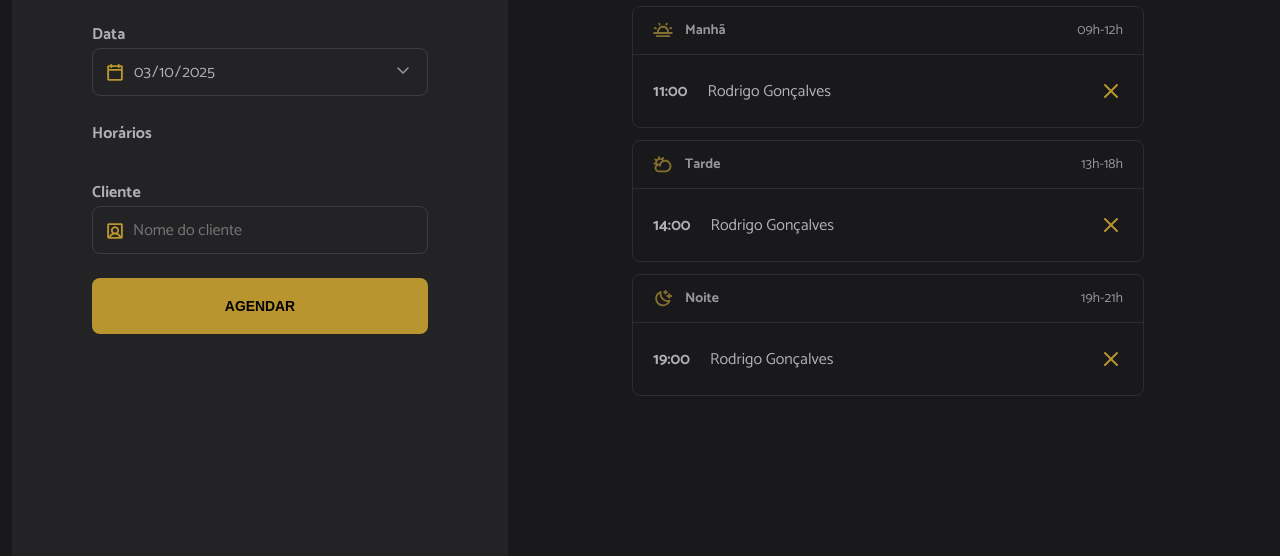
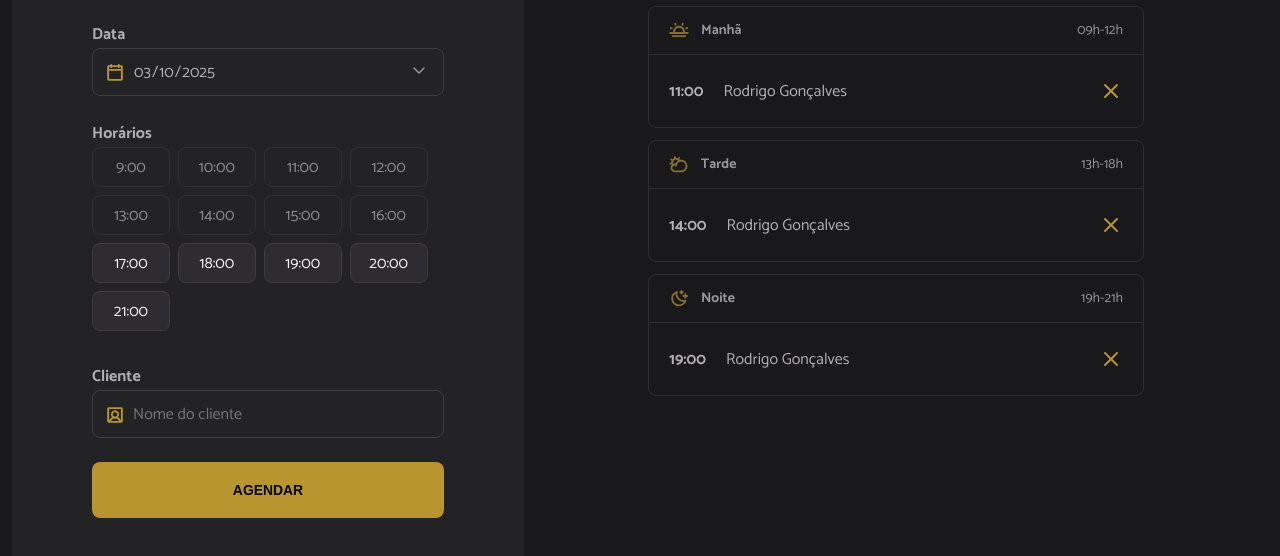
Before and after one commit to Fergod600/Hair-Day, a website built with webpack: page index.html in a window 1280 px wide. Shown: the part 180-736 px from the top of the page. Built offline with nearby package versions, Linux system fonts and the light colour scheme.

Commit message:
Renderizando os horários

```diff
--- a/src/modules/form/hours-load.js
+++ b/src/modules/form/hours-load.js
@@ -1,5 +1,8 @@
 import dayjs from "dayjs"
 import {openingHours} from "../../utils/opening-hours.js"
+
+const hours =document.getElementById("hours")
+
 export function hoursLoad({ date }) {
   const opening = openingHours.map((hour) => {
     //Recupera somente a hora
@@ -19,5 +22,15 @@ export function hoursLoad({ date }) {
     };
   });
 
-  console.log(opening);
+ //Renderiza os horários
+ opening.forEach(({hour, available}) => {
+  const li = document.createElement("li")
+
+  li.classList.add("hour")
+  li.classList.add(available ? "hour-available": "hour-unavailable")
+
+  li.textContent = hour
+  hours.append(li)
+ })
+
 }
```
Also changed, not shown: dist/index.html, dist/main.js, dist/src/styles/form.css (added), dist/src/styles/global.css (added), dist/src/styles/schedule.css (added).
